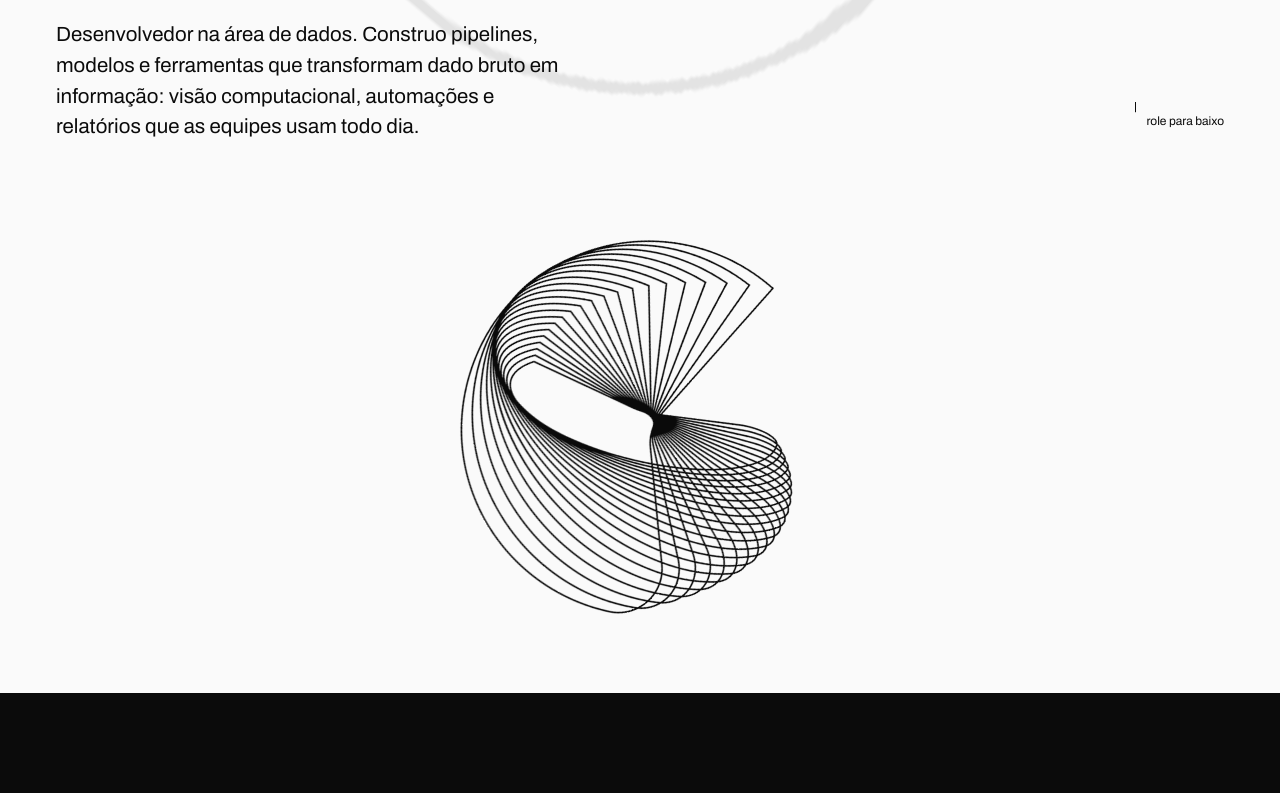
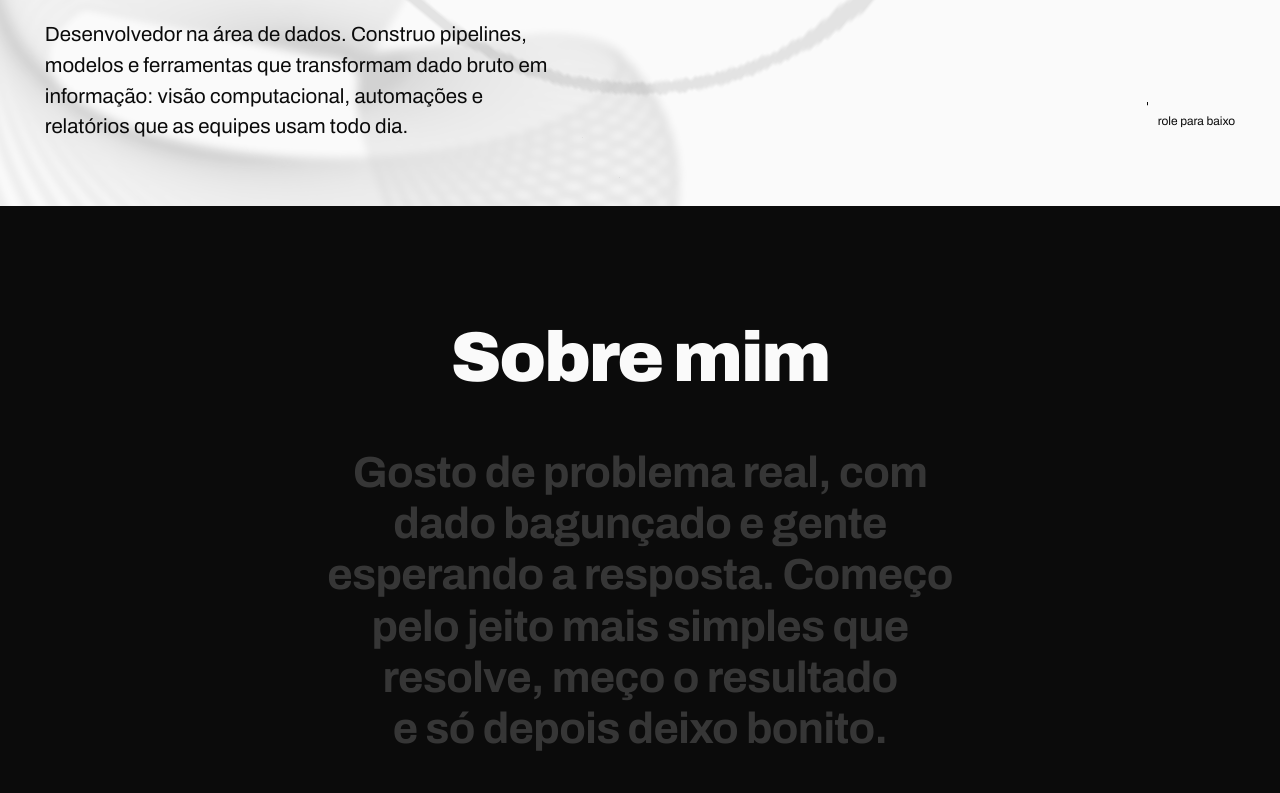
Before and after one commit to devcabo/portfolio, a plain HTML site: page frontend/index.html in a window 1280 px wide. Shown: the part 681-1474 px from the top of the page. Drawn offline with nearby package versions, Linux system fonts and the light colour scheme; files whose address does not match are found by name.

Commit message:
Elemento desfocado girando atrás da legenda e margens laterais menores

```diff
--- a/frontend/css/estilo.css
+++ b/frontend/css/estilo.css
@@ -20,7 +20,7 @@ p{text-wrap:pretty}
 img{max-width:100%}
 [hidden]{display:none!important}
 a{color:inherit}
-.wrap{max-width:1200px;margin:0 auto;padding-left:max(16px,env(safe-area-inset-left,0px));padding-right:max(16px,env(safe-area-inset-right,0px))}
+.wrap{max-width:1480px;margin:0 auto;padding-left:max(clamp(16px,3.5vw,48px),env(safe-area-inset-left,0px));padding-right:max(clamp(16px,3.5vw,48px),env(safe-area-inset-right,0px))}
 .label{font-family:var(--mono);font-size:var(--fs-small);letter-spacing:.14em;text-transform:uppercase;color:var(--grey)}
 :focus-visible{outline:2px solid currentColor;outline-offset:3px}
 
@@ -48,21 +48,20 @@ nav .right{display:flex;align-items:center;gap:24px}
 
 /* hero */
 .hero{padding-block:140px 64px;position:relative;isolation:isolate}
+/* elemento: enorme e desfocado, girando atrás da legenda */
+.hero .fundo{position:absolute;z-index:-1;left:-8%;top:50%;width:min(760px,120vw);height:auto;opacity:.16;filter:blur(5px);pointer-events:none;translate:0 -50%;animation:gira 50s linear infinite;will-change:rotate}
 /* onda: grande, bem clara, girando atrás do título */
 .hero .onda{position:absolute;z-index:-1;top:50%;left:50%;width:min(780px,110vw);height:auto;opacity:.09;pointer-events:none;translate:-50% -50%;animation:gira 60s linear infinite}
 .hero h1{font-weight:900;font-size:var(--fs-display);line-height:.85;letter-spacing:-.04em;margin:0;text-transform:lowercase}
 .hero h1 .line{display:block;overflow:hidden}
 .hero h1 .line span{display:inline-block}
 .hero .label{display:block;margin-bottom:28px}
-.hero .row{display:flex;flex-wrap:wrap;justify-content:space-between;gap:24px;margin-top:56px;align-items:flex-end}
-.hero p{max-width:44ch;font-size:var(--fs-lead);line-height:1.5;margin:0}
+.hero .row{position:relative;display:flex;flex-wrap:wrap;justify-content:space-between;gap:24px;margin-top:56px;align-items:flex-end}
+.hero p{position:relative;max-width:44ch;font-size:var(--fs-lead);line-height:1.5;margin:0}
 .scroll{font-family:var(--mono);font-size:12px;display:flex;align-items:center;gap:10px}
 .scroll i{display:block;width:1px;height:40px;background:var(--black);animation:drop 1.6s ease-in-out infinite;transform-origin:top}
 @keyframes drop{0%{transform:scaleY(0)}50%{transform:scaleY(1);transform-origin:top}51%{transform-origin:bottom}100%{transform:scaleY(0);transform-origin:bottom}}
 
-/* elemento gráfico: respiro entre o topo e o sobre */
-.rabisco{margin:0 auto;padding-block:24px 96px;display:flex;justify-content:center}
-.rabisco img{width:min(360px,70%);height:auto;animation:gira 40s linear infinite,flutua 6s ease-in-out infinite alternate}
 @keyframes gira{to{rotate:360deg}}
 @keyframes flutua{from{translate:0 -10px}to{translate:0 10px}}
 
@@ -72,7 +71,7 @@ section{padding-block:120px}
 .head h2{font-weight:900;font-size:var(--fs-h2);line-height:.92;letter-spacing:-.03em;margin:0;text-wrap:balance}
 
 /* sobre (faixa preta) */
-.dark{background:var(--black);color:var(--white)}
+.dark{position:relative;z-index:1;background:var(--black);color:var(--white)}
 .dark .label{color:var(--grey-dark)}
 .about-text{font-weight:700;font-size:var(--fs-statement);line-height:1.18;letter-spacing:-.015em;max-width:26ch;min-height:3.5em;margin:0 auto;text-align:center;text-wrap:balance}
 .about-text .w{opacity:.18;transition:opacity .2s}
--- a/frontend/index.html
+++ b/frontend/index.html
@@ -28,12 +28,12 @@
   <div class="label" data-c="topo.etiqueta"></div>
   <h1 id="heroLines"></h1>
   <div class="row">
+    <img class="fundo" src="img/elemento.webp" alt="" aria-hidden="true" width="542" height="552">
     <p data-c="topo.texto"></p>
     <div class="scroll"><i></i><span data-en="scroll down">role para baixo</span></div>
   </div>
 </header>
 
-<figure class="rabisco wrap" aria-hidden="true"><img src="img/elemento.webp" alt="" width="542" height="552" loading="lazy"></figure>
 
 <section class="dark" id="sobre">
   <div class="wrap">
```
